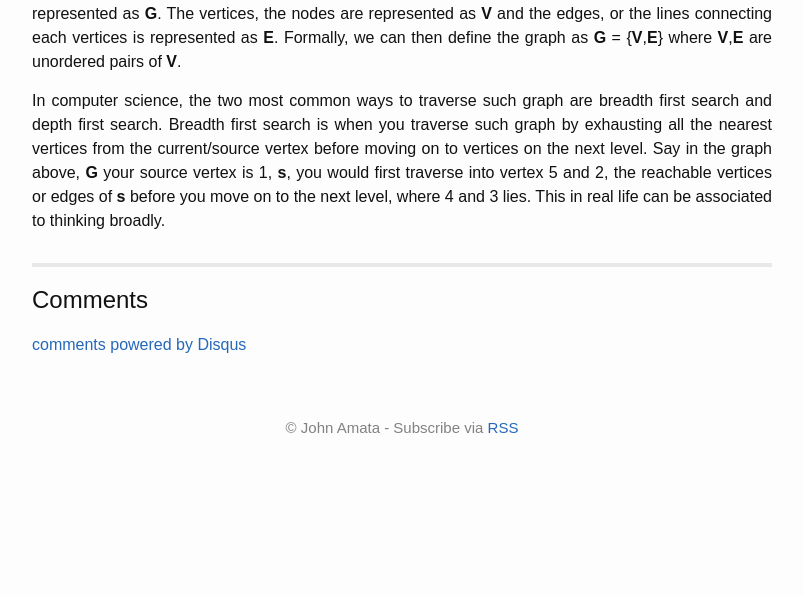
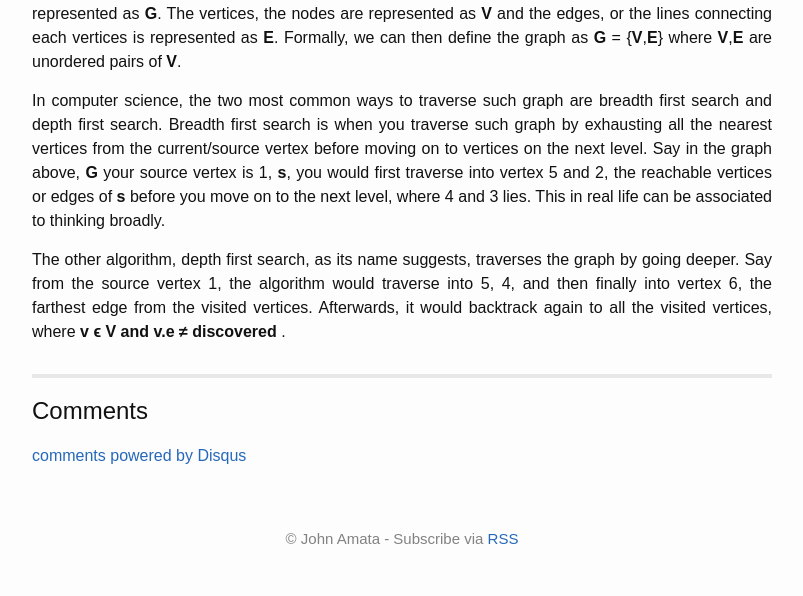
Before and after one commit to jpamata/jpamata.github.io, a Jekyll site: the page built from _posts/2017-10-30-mental-algorithms.md, in a window 1280 px wide. Shown: the part 594-1190 px from the top of the page, without its empty margins (238-1041 px from the left). Built offline with Jekyll 4.4.1, drawn with Linux system fonts in a browser that asks for light colours; comment, search, counter and statistics services are not loaded; before the commit the page ends 1079 px from its top, so only the background shows below that.

Commit message:
Update 2017-10-30-mental-algorithms.md

```diff
--- a/_posts/2017-10-30-mental-algorithms.md
+++ b/_posts/2017-10-30-mental-algorithms.md
@@ -21,7 +21,7 @@
 <p align="justify">In computer science, the two most common ways to traverse such graph are breadth first search and depth first search. Breadth first search is when you traverse such graph by exhausting all the nearest vertices from the current/source vertex before moving on to vertices on the next level. Say in the graph above, <strong>G</strong> your source vertex is 1, <strong>s</strong>, you would first traverse into vertex 5 and 2, the reachable vertices or edges of <strong>s</strong> before you move on to the next level, where 4 and 3 lies. This in real life can be associated to thinking broadly.
 </p>
 
-<p align="justify">
+<p align="justify">The other algorithm, depth first search, as its name suggests, traverses the graph by going deeper. Say from the source vertex 1, the algorithm would traverse into 5, 4, and then finally into vertex 6, the farthest edge from the visited vertices. Afterwards, it would backtrack again to all the visited vertices, where <strong>v ϵ V and v.e ≠ discovered </strong>.
 </p>
 
 <p align="justify">
```
